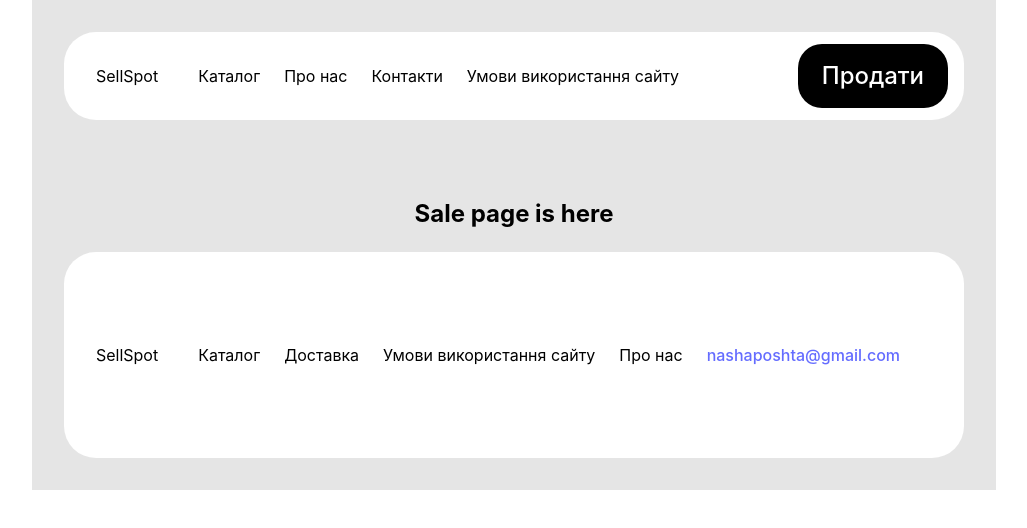
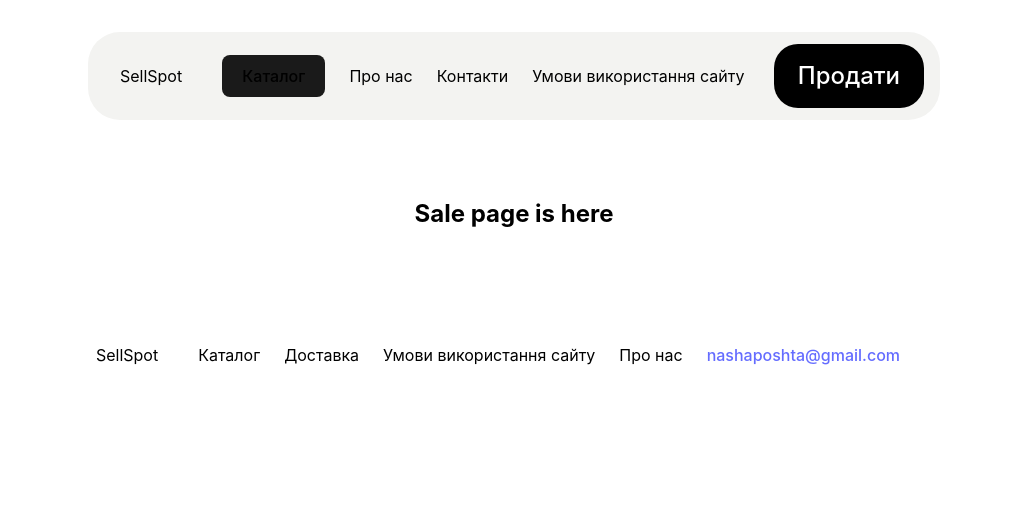
Before and after one commit to beligrous/sellspot-app, a React (Vite) app: page /product in a window 1280 px wide. Shown: the top 528 px of the page, without its empty margins (126-1153 px from the left). Built offline with nearby package versions, Linux system fonts and the light colour scheme; no server answers.

Commit message:
add catalogue menu container

```diff
--- a/src/app-styled.js
+++ b/src/app-styled.js
@@ -1,6 +1,7 @@
 import { styled } from "styled-components";
 
 export const Container = styled.div`
+  position: relative;
   display: flex;
   box-sizing: content-box;
   flex-direction: column;
@@ -8,5 +9,5 @@ export const Container = styled.div`
   margin: 0 auto;
   padding: 32px 56px;
   max-width: 1808px;
-  background-color: #e5e5e5;
+  background-color: #fff;
 `;
--- a/src/components/CategoryCard/categoryCard-styled.js
+++ b/src/components/CategoryCard/categoryCard-styled.js
@@ -10,11 +10,8 @@ import { Link } from "react-router-dom";
 export const Container = styled.li`
   width: 432px;
   height: 400px;
-  &:nth-child(n + 3) {
+  &:nth-child(2n + 3) {
     width: 736px;
-  }
-  &:nth-child(n + 4) {
-    width: 536px;
   }
 `;
 
--- /dev/null
+++ b/src/components/CategoryCataloque/categoryCatalogue-styled.js
@@ -0,0 +1,10 @@
+import { styled } from "styled-components";
+
+export const Container = styled.div`
+  position: absolute;
+  top: 120px;
+  width: 100%;
+  height: 480px;
+  background-color: blue;
+  padding: 32px;
+`;
--- /dev/null
+++ b/src/components/CategoryCataloque/categoryCatalogue.jsx
@@ -0,0 +1,11 @@
+import { Container } from "./categoryCatalogue-styled";
+
+const CategoryCatalogue = () => {
+  return (
+    <Container>
+      <h2>Catalogue</h2>
+    </Container>
+  );
+};
+
+export default CategoryCatalogue;
--- a/src/components/Header/Header.jsx
+++ b/src/components/Header/Header.jsx
@@ -1,17 +1,31 @@
+import { useState } from "react";
 import { Container, Logo, HeadList, SaleButton } from "./header-styled";
+import CategoryCatalogue from "../CategoryCataloque/categoryCatalogue";
 
 const Header = () => {
+  const [apear, setApear] = useState(false);
+
+  const handleCatalogue = () => {
+    console.log(apear);
+    setApear(!apear);
+  };
+
   return (
+    <>
       <Container>
         <Logo>SellSpot</Logo>
         <HeadList>
-        <li>Каталог</li>
+          <li>
+            <button onClick={handleCatalogue}>Каталог</button>
+          </li>
           <li>Про нас</li>
           <li>Контакти</li>
           <li>Умови використання сайту</li>
         </HeadList>
         <SaleButton to={"/product"}>Продати</SaleButton>
       </Container>
+      {apear && <CategoryCatalogue />}
+    </>
   );
 };
 
--- a/src/components/Header/header-styled.js
+++ b/src/components/Header/header-styled.js
@@ -9,14 +9,13 @@ export const Container = styled.header`
   display: flex;
   align-items: center;
   border-radius: 32px;
-  background-color: #fff;
-  padding-left: 32px;
-  padding-right: 16px;
+  background-color: #f3f3f1;
   margin-bottom: 56px;
 `;
 
 export const Logo = styled.p`
   margin: 0;
+  margin-left: 32px;
 `;
 
 export const HeadList = styled.ul`
@@ -34,4 +33,5 @@ export const SaleButton = styled(NavLink)`
   padding: 14px 24px;
   margin: 16px 0;
   margin-left: auto;
+  margin-right: 16px;
 `;
```
Lines whose indentation alone changed are shown as unchanged.
